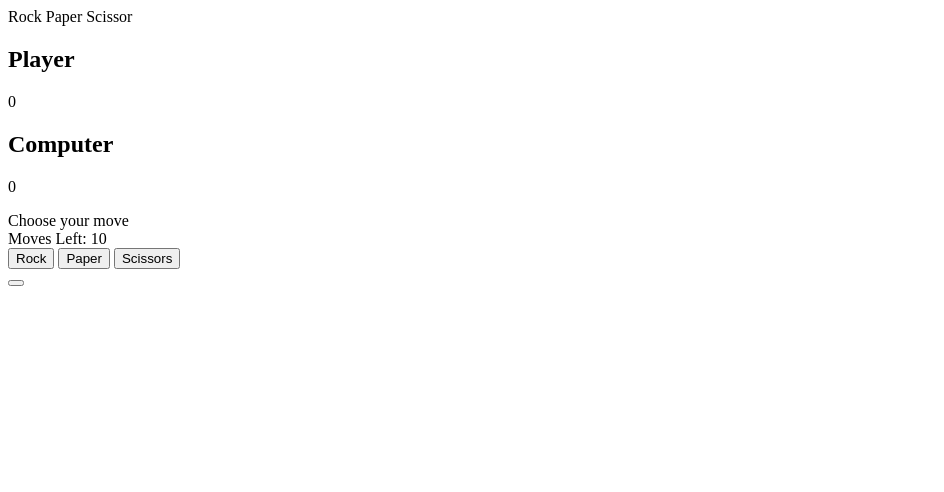
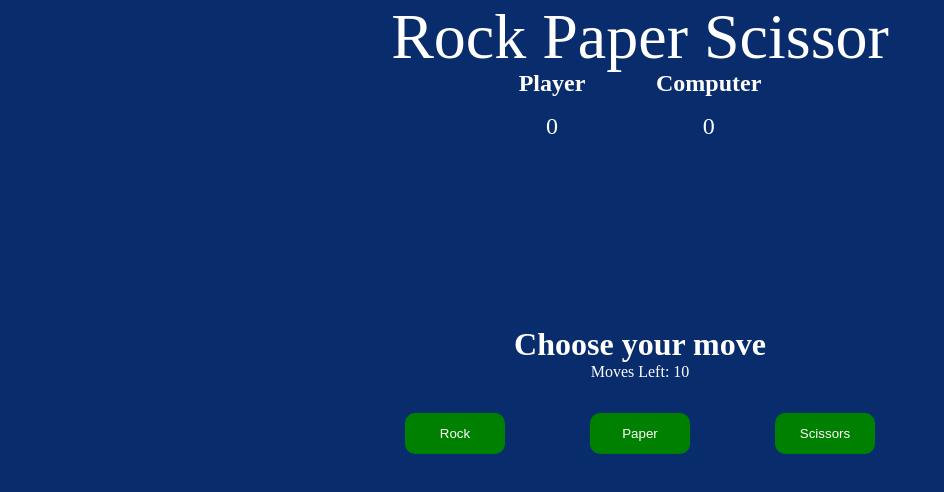
Before and after one commit to LadyNeowen/Trial-code.rps, a plain HTML site: page index.html in a window 1280 px wide. Shown: the whole page, without its empty margins (0-944 px from the left). Drawn offline with Linux system fonts and the light colour scheme; files whose address does not match are found by name.

Commit message:
Add final copied code for comparison project of stone paper scissors

```diff
--- a/assets/css/style.css
+++ b/assets/css/style.css
@@ -98,3 +98,4 @@
 	.options{
 		width: 100vw;
 	}
+}
--- a/index.html
+++ b/index.html
@@ -7,7 +7,7 @@
 	<meta name="viewport"
 		content="width=device-width,
 				initial-scale=1.0">
-	<link rel="stylesheet" href="styles.css">
+	<link rel="stylesheet" href="assets/css/style.css">
 	<title>Rock Paper Scissor</title>
 </head>
 <body>
```
Also changed, not shown: app.js (renamed from assets/js/app.js).
